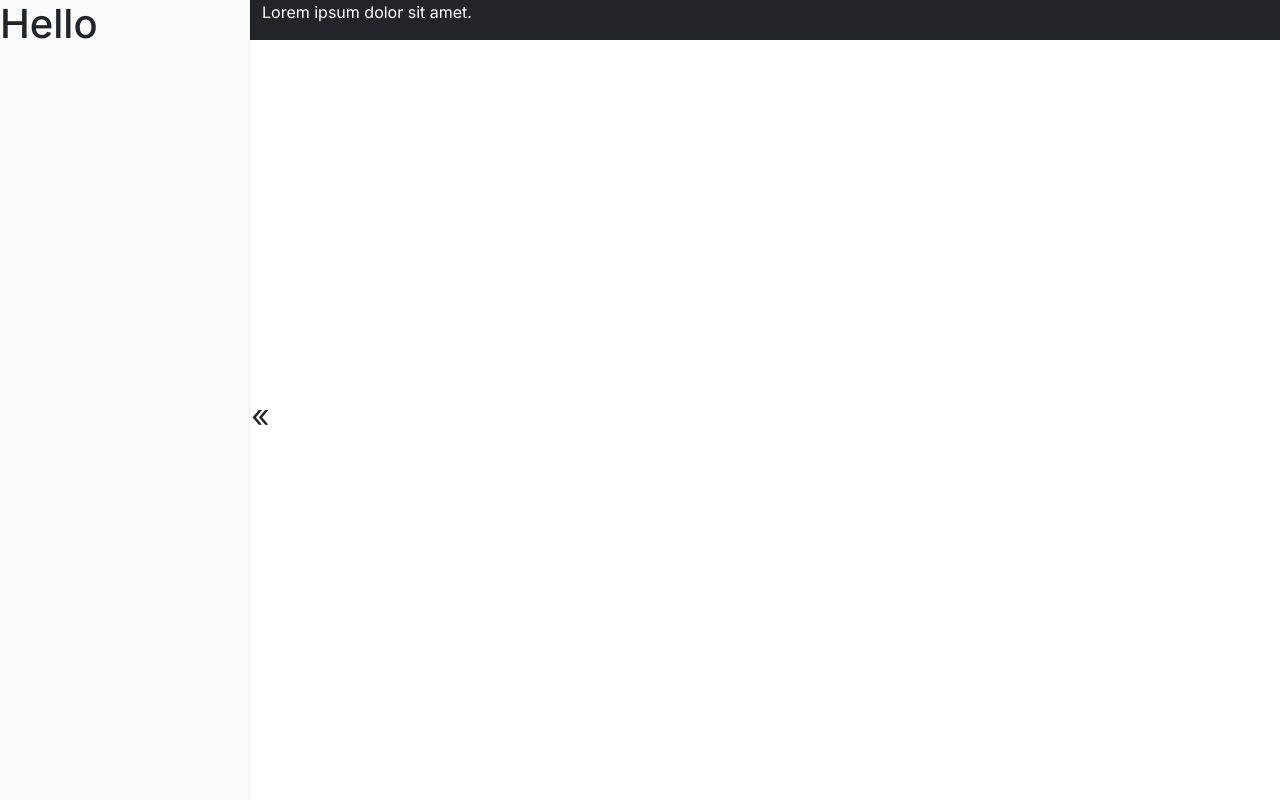
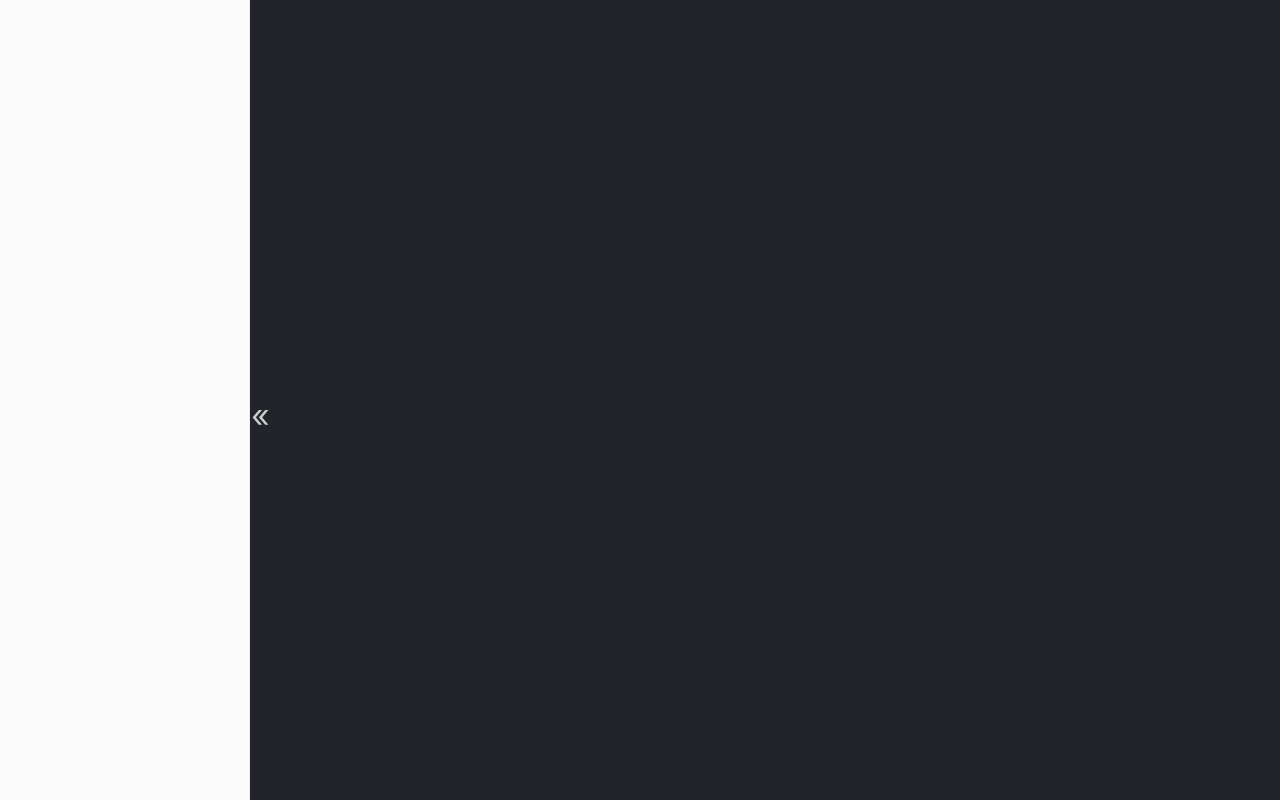
Before and after one commit to inamprograms/EcoFactory, a React (Vite) app in the folder client/: page / in a window 1280 px wide. Built offline with nearby package versions, Linux system fonts and the light colour scheme.

Commit message:
feat: sidebar

```diff
--- a/client/src/Pages/productOptimization/ProductOptimization.jsx
+++ b/client/src/Pages/productOptimization/ProductOptimization.jsx
@@ -6,17 +6,17 @@ export default function ProductOptimization() {
     return (
         <div style={{ display: 'flex', height: '100vh', minHeight: '400px' }}>
             <Sidebar collapsed={collapsed} style={{ display: collapsed ? "none" : "block" }}>
-                <h1>Hello</h1>
+                {/* side bar content */}
             </Sidebar>
             <main style={{ width: "100vw" }}>
                 <div onClick={() => setCollapsed(!collapsed)} style={{ cursor: "pointer" }}>
                     {/* <span class="big-icon" style={iconStyles}>{collapsed ? <>&#187;</>: <>&#171;</>}</span> */}
-                    <span className={`big-icon ${collapsed ? 'rotate-left' : 'rotate-right'}`} style={iconStyles}>{collapsed ? <>&#187;</>: <>&#171;</>}</span>
+                    <span className={`big-icon ${collapsed ? 'rotate-left' : 'rotate-right'}`} style={{...iconStyles, color: "#ccc"}}>{collapsed ? <>&#187;</>: <>&#171;</>}</span>
                 </div>
-                <div className="container bg-dark">
+                <div className="container-fluid bg-dark" style={{height: "100vh"}}>
                     <div className="row">
                         <div className="col">
-                            <p className='text-white'>Lorem ipsum dolor sit amet.</p>
+                            {/* main content */}
                         </div>
                     </div>
                 </div>
```
